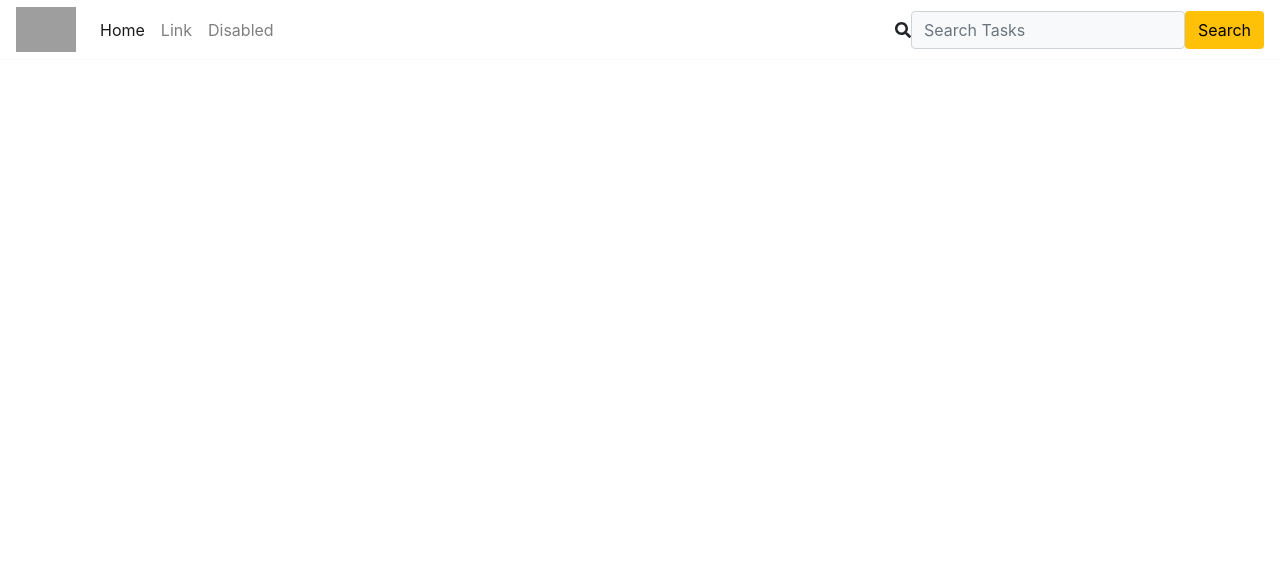
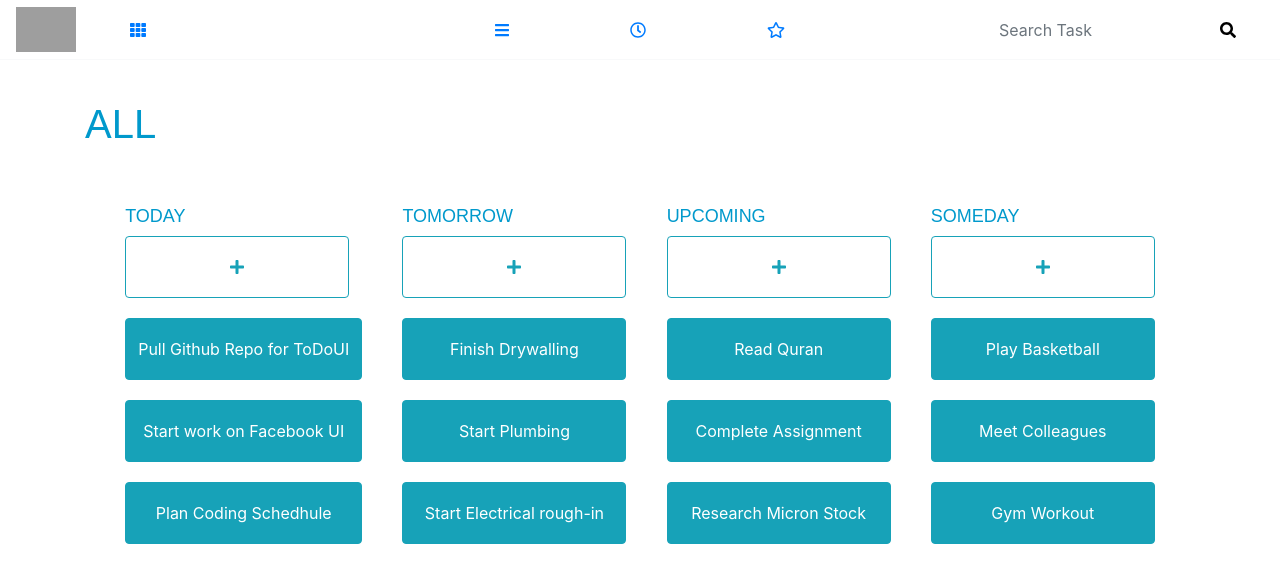
Before and after one commit to RoadToCode822/ToDoUI, a plain HTML site: page index.html in a window 1280 px wide. Drawn offline with nearby package versions, Linux system fonts and the light colour scheme; grey boxes are pictures that could not be loaded.

Commit message:
First Copy

```diff
--- a/index.html
+++ b/index.html
@@ -21,14 +21,8 @@
     <!-- Use local CSS Directory -->
     <link rel="stylesheet" href="styles.css" type ="text/css">
 
-    <!-- Custom styles for this template -->
-    <style type="text/css">
-        body {
-
-        }
 
 
-    </style>
 </head>
 
 
@@ -40,32 +34,83 @@
         <span class="navbar-toggler-icon"></span>
       </button>
         <a class = 'navbar-brand' href='http://facebook.com'><img src='http://www.personalbrandingblog.com/wp-content/uploads/2017/08/blank-profile-picture-973460_640-300x300.png' width="60" class="inline-block align-top"></a>
-        <div class="collapse navbar-collapse" id="navbarsExampleDefault">
-            <ul class="navbar-nav mr-auto">
+        <div class="collapse navbar-collapse " id="navbarsExampleDefault">
 
-                <li class="nav-item active">
-                    <a class="nav-link" href="#">Home <span class="sr-only">(current)</span></a>
+            <div class = 'pageLink col-md-9'>
+            <ul class="navbar-nav ">
+
+                <li class="nav-item col-md-3 text-left">
+                    <a class="nav-link text-primary" href="#"><i class="fas fa-th" style="font-size: 16px"></i></a>
                 </li>
-                <li class="nav-item">
-                    <a class="nav-link" href="#">Link</a>
+                 <li class="nav-item col-md-3 text-right">
+                    <a class="nav-link text-primary" href="#"><i class="fas fa-bars" style="font-size: 16px"></i></a>
                 </li>
-                <li class="nav-item">
-                    <a class="nav-link " href="#">Disabled</a>
+                <li class="nav-item col-md-3 text-center">
+                    <a class="nav-link text-primary" href="#"><i class="far fa-clock" style="font-size: 16px"></i></a>
+                </li>
+                <li class="nav-item col-md-3 text-left">
+                    <a class="nav-link text-primary" href="#"><i class="far fa-star" style="font-size: 16px" ></i></a>
                 </li>
 
             </ul>
-            <form class="form-inline my-2 my-lg-0">
-                <i class="fas fa-search"></i>
-                <input class="form-control mr-search sm-2 bg-light" type="text" placeholder="Search Tasks" aria-label="Search">
-                <button class="btn bg-warning my-2 my-sm-0" type="submit">Search</button>
-            </form>
         </div>
+         <!-- Create a search bar that appears when you hover on the search icon, on the right side-->
+            <div class='input-group col-md-3'>
+            <input type='text' id='Search' class='form-control Searchbar border-white' placeholder = 'Search Task'>
+            <button type="button" class="btn bg-white" aria-label="Right Align">
+  <span class="fas fa-search " aria-hidden="true"></span>
+</button>
+        </div>
+            </div>
     </nav>
 
     <main role="main" class="container">
+<div class='containerheading'>
+        <h2 id='name'>ALL</h2>
+        </div>
+<div class='flex-container'>
+        <div class = 'colHeadOne'=>
+     <div class='flexToday'>
+            <h3 class='TODAY'>TODAY</h3>
+         <button type='button' class='btn btn-outline-info'><i class="fas fa-plus"></i></button>
+            <button type='button' class="btn btn-info">Pull Github Repo for ToDoUI</button>
+         <button type='button' class="btn btn-info">Start work on Facebook UI</button>
+         <button type='button' class="btn btn-info">Plan Coding Schedhule </button>
+            </div>
 
+        </div>
 
+                <div class = 'colHeadTwo'=>
 
+            <div class='flexTomorrow'>
+            <h3 class='TOMORROW'>TOMORROW</h3>
+                <button type='button' class='btn btn-outline-info'><i class="fas fa-plus"></i></button>
+                   <button type='button' class="btn btn-info">Finish Drywalling</button>
+         <button type='button' class="btn btn-info">Start Plumbing</button>
+         <button type='button' class="btn btn-info">Start Electrical rough-in</button>
+                    </div>
+        </div>
+
+                <div class = 'colHeadThree'=>
+       <div class='flexUpcoming'>
+            <h3 class='UPCOMING'>UPCOMING</h3>
+           <button type='button' class='btn btn-outline-info'><i class="fas fa-plus"></i></button>
+              <button type='button' class="btn btn-info">Read Quran</button>
+         <button type='button' class="btn btn-info">Complete Assignment</button>
+         <button type='button' class="btn btn-info">Research Micron Stock </button>
+                    </div>
+        </div>
+
+                <div class = 'colHeadFour'=>
+<div class='flexSomeday'>
+            <h3 class='SOMEDAY'>SOMEDAY</h3>
+    <button type='button' class='btn btn-outline-info'><i class="fas fa-plus"></i></button>
+         <button type='button' class="btn btn-info">Play Basketball</button>
+         <button type='button' class="btn btn-info">Meet Colleagues</button>
+         <button type='button' class="btn btn-info">Gym Workout </button>
+        </div>
+        </div>
+        </div>
     </main>
     <!-- /.container -->
 
@@ -74,9 +119,14 @@
     ================================================== -->
     <!-- Placed at the end of the document so the pages load faster -->
     <script src="https://code.jquery.com/jquery-3.2.1.slim.min.js" integrity="sha384-KJ3o2DKtIkvYIK3UENzmM7KCkRr/rE9/Qpg6aAZGJwFDMVNA/GpGFF93hXpG5KkN" crossorigin="anonymous"></script>
+
+    <!--Use local Javascript Directory-->
+    <script type="text/javascript" src="jsdirectory.js"></script>
+
     <script src="https://cdnjs.cloudflare.com/ajax/libs/popper.js/1.12.9/umd/popper.min.js" integrity="sha384-ApNbgh9B+Y1QKtv3Rn7W3mgPxhU9K/ScQsAP7hUibX39j7fakFPskvXusvfa0b4Q" crossorigin="anonymous"></script>
     <script src="https://maxcdn.bootstrapcdn.com/bootstrap/4.0.0/js/bootstrap.min.js" integrity="sha384-JZR6Spejh4U02d8jOt6vLEHfe/JQGiRRSQQxSfFWpi1MquVdAyjUar5+76PVCmYl" crossorigin="anonymous"></script>
 
 
+
 </body>
 </html>
--- a/styles.css
+++ b/styles.css
@@ -12,3 +12,117 @@ h1 {
 .navbar {
     max-height: 60px;
 }
+
+
+
+
+.nav-link:active {
+    color: blue;
+}
+
+
+
+
+
+.nav-linkfour:active {
+    color: blue;
+}
+
+.nav-item {
+
+}
+
+#name {
+    font-size: 40px;
+    color: #09c;
+    font-family: Arial,"Helvetica Neue",Helvetica,sans-serif;
+    font-weight: 100;
+
+}
+
+
+
+.container {
+    margin-top: 100px;
+}
+
+.colHeadOne {
+
+}
+
+h3 {
+    font-size: 18px;
+    color: #09c;
+    font-family: Arial,"Helvetica Neue",Helvetica,sans-serif;
+    font-weight: 100;
+}
+
+.category_theme_title_color_3 {
+
+}
+
+
+
+.containerheading {
+
+}
+
+.flex-container {
+    display:flex;
+    flex-direction: row;
+    height: 100%;
+    flex-wrap: nowrap;
+    justify-content: space-evenly;
+
+
+}
+
+.TODAY {
+    padding-top: 50px;
+}
+
+.TOMORROW {
+    padding-top: 50px;
+}
+
+.UPCOMING {
+    padding-top: 50px;
+}
+
+.SOMEDAY {
+    padding-top: 50px;
+}
+
+.flexToday {
+    display:flex;
+    flex-direction: column;
+    justify-content: space-evenly;
+}
+
+.flexTomorrow {
+    display:flex;
+    flex-direction: column;
+}
+
+.flexUpcoming {
+    display:flex;
+    flex-direction: column;
+}
+
+.flexSomeday {
+    display:flex;
+    flex-direction: column;
+}
+
+.btn-outline-info {
+    height:62px;
+    width:224px;
+}
+
+.add {
+}
+
+.btn-info {
+    height: 62px;
+    margin-top: 20px;
+}
```
Also changed, not shown: jsdirectory.js (added), 1 other file.
